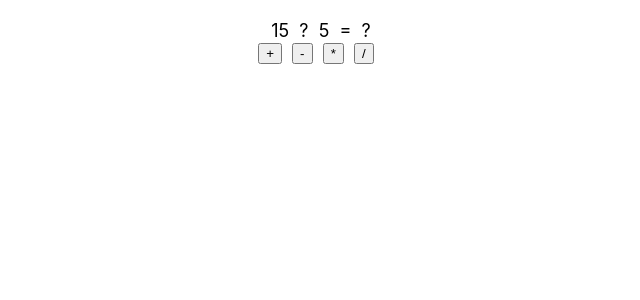
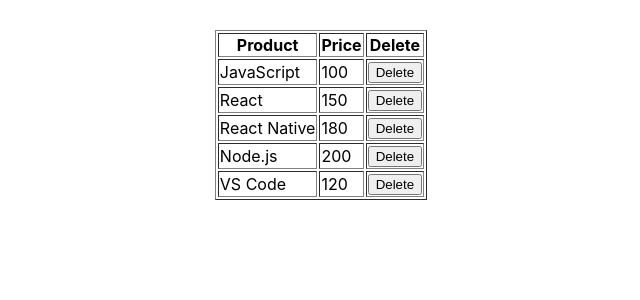
Before and after one commit to pramepree/app1, a React (Create React App) app: page / in a window 1280 px wide. Shown: the top 300 px of the page, without its empty margins (319-959 px from the left). Built offline with nearby package versions, Linux system fonts and the light colour scheme.

Commit message:
ครั้งที่ 2 refs-array.js
ครั้งที่ 2 refs-array.js

```diff
--- a/src/App.js
+++ b/src/App.js
@@ -3,10 +3,10 @@
 import { Header } from './func-components';
 import RefsFunc from './refs-func';
 import { Calculator } from './calculator';
-
+import RefsArray from './refs-array';
 
 function App() {
-  return <RefsFunc/>
+  return <RefsArray/>
 
 }
 
--- /dev/null
+++ b/src/refs-array.js
@@ -0,0 +1,52 @@
+import React from "react";
+export default function RefsArray() {
+    const table = React.useRef();
+    const tr = React.useRef([]);
+    const data = [
+        ['JavaScript', 100],
+        ['React', 150],
+        ['React Native', 180],
+        ['Node.js', 200],
+        ['VS Code', 120]
+    ]
+    const onClickButton = (i) => {
+        const index = tr.current[i].rowIndex;
+        table.current.deleteRow(index);
+    };
+
+    const onMouseOverRow = (i) => {
+        tr.current[i].style.backgroundColor = 'yellow';
+    };//หห
+
+    const onMouseOutRow = (i) => {
+        tr.current[i].style.backgroundColor = 'white';
+    };
+
+    const tableStyle = { margin: "auto", marginTop: 30 };
+
+    return (
+        <table ref={table} border="1" callPadding={5} style={tableStyle}>
+            <tr>
+                <th>Product</th>
+                <th>Price</th>
+                <th>Delete</th>
+            </tr>
+            {data.map((item, i) => {
+                return (
+                    <tr
+                        ref={(el) => (tr.current[i] = el)}
+                        onMouseOver={() => onMouseOverRow(i)}
+                        onMouseOut={() => onMouseOutRow(i)}
+                    >
+                        <td>{item[0]}</td>
+                        <td>{item[1]}</td>
+                        <td>
+                            <button onClick={() => onClickButton(i)}>Delete</button>
+                        </td>
+                    </tr>
+                );
+            })
+            }
+        </table>
+    )
+}
--- a/src/refs-func.js
+++ b/src/refs-func.js
@@ -6,7 +6,7 @@
     const operator = React.useRef();
     const result = React.useRef();
 
-    const calculate = (ev) => {
+    const calculate = (ev) => { //ครั้งที่ 1.1 (วันศุกร์)
         let op = ev.target.innerText;
         let n1 = parseInt(num1.current.innerText);
         let n2 = parseInt(num2.current.innerText);
```
